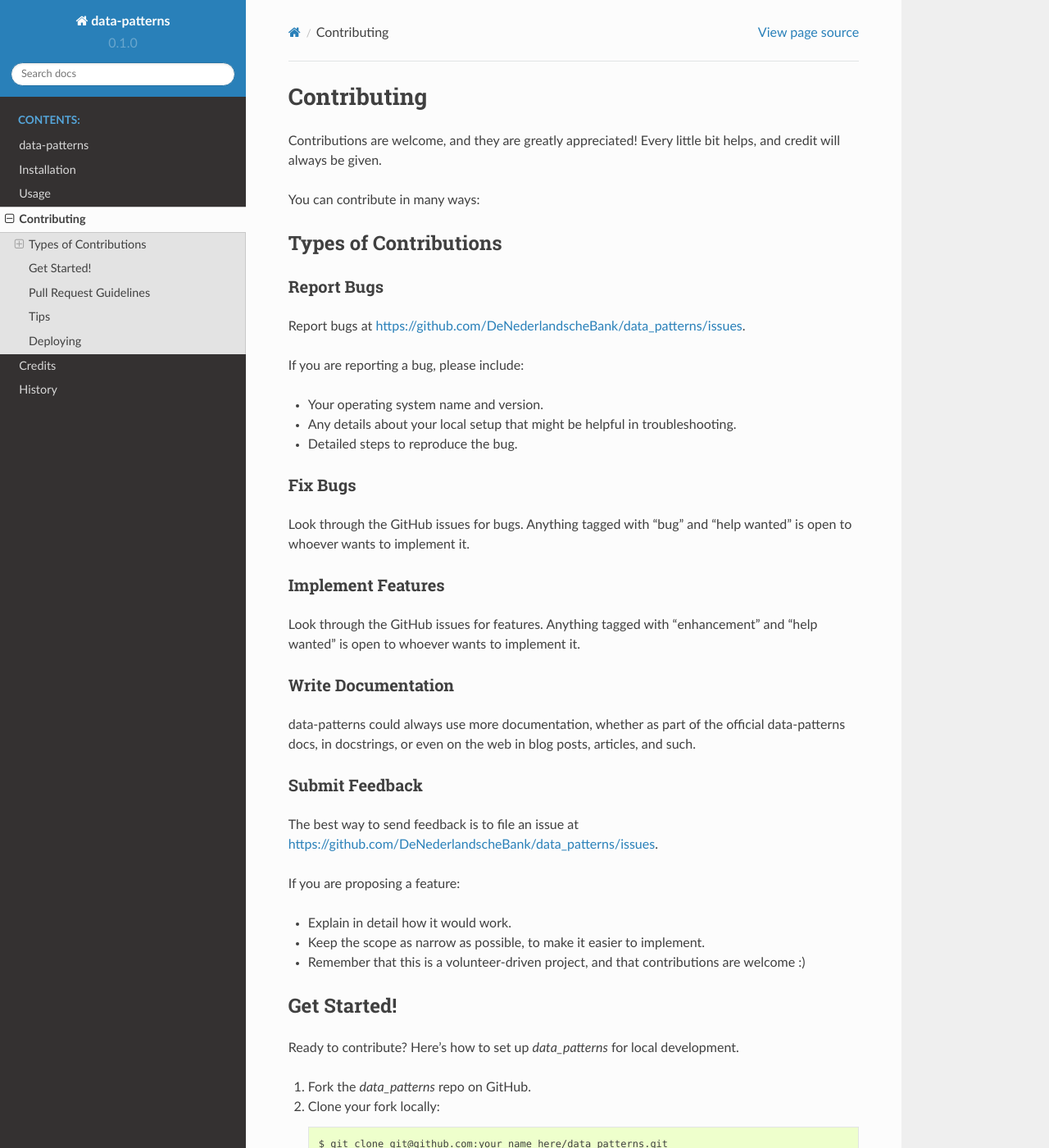
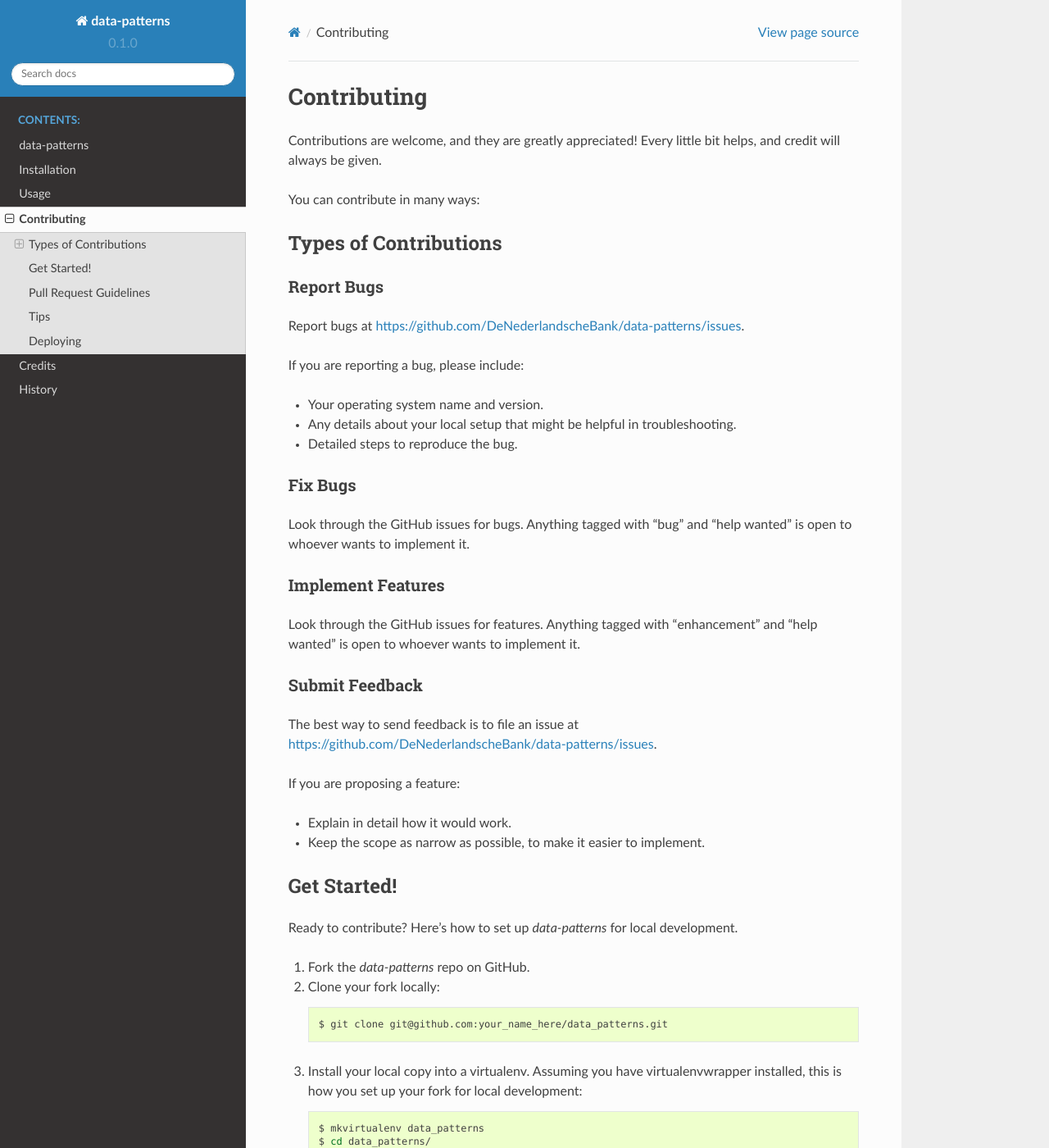
Before and after one commit to DeNederlandscheBank/data-patterns, a Sphinx documentation site: the page built from docs/contributing.rst, in a window 1280 px wide and 1400 px high. Shown: the whole window at 82% size. Built offline with Sphinx 7.4.7 and the Read the Docs theme 2.0.0, drawn with Linux system fonts in a browser that asks for light colours; some of the changed text lies outside the part shown.

Commit message:
docs updated

```diff
--- a/AUTHORS.rst
+++ b/AUTHORS.rst
@@ -14,4 +14,4 @@ De Nederlandsche Bank (DNB)
 Contributors
 ------------
 
-None yet.
+Your name could be here.
--- a/CONTRIBUTING.rst
+++ b/CONTRIBUTING.rst
@@ -15,7 +15,7 @@ Types of Contributions
 Report Bugs
 ~~~~~~~~~~~
 
-Report bugs at https://github.com/DeNederlandscheBank/data_patterns/issues.
+Report bugs at https://github.com/DeNederlandscheBank/data-patterns/issues.
 
 If you are reporting a bug, please include:
 
@@ -35,31 +35,22 @@ Implement Features
 Look through the GitHub issues for features. Anything tagged with "enhancement"
 and "help wanted" is open to whoever wants to implement it.
 
-Write Documentation
-~~~~~~~~~~~~~~~~~~~
-
-data-patterns could always use more documentation, whether as part of the
-official data-patterns docs, in docstrings, or even on the web in blog posts,
-articles, and such.
-
 Submit Feedback
 ~~~~~~~~~~~~~~~
 
-The best way to send feedback is to file an issue at https://github.com/DeNederlandscheBank/data_patterns/issues.
+The best way to send feedback is to file an issue at https://github.com/DeNederlandscheBank/data-patterns/issues.
 
 If you are proposing a feature:
 
 * Explain in detail how it would work.
 * Keep the scope as narrow as possible, to make it easier to implement.
-* Remember that this is a volunteer-driven project, and that contributions
-  are welcome :)
 
 Get Started!
 ------------
 
-Ready to contribute? Here's how to set up `data_patterns` for local development.
+Ready to contribute? Here's how to set up `data-patterns` for local development.
 
-1. Fork the `data_patterns` repo on GitHub.
+1. Fork the `data-patterns` repo on GitHub.
 2. Clone your fork locally::
 
     $ git clone git@github.com:your_name_here/data_patterns.git
```
Also changed, not shown: other parts of CONTRIBUTING.rst (+2 -2 lines), docs/usage.rst (+4 -3 lines), 1 other file.
